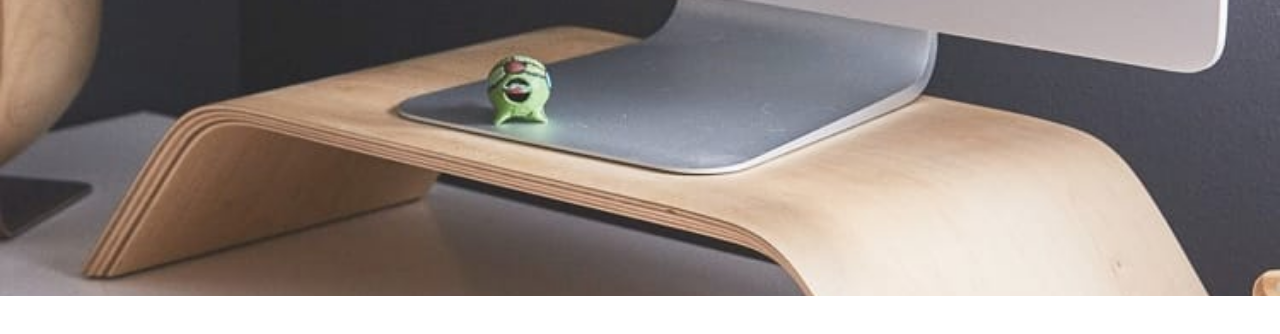
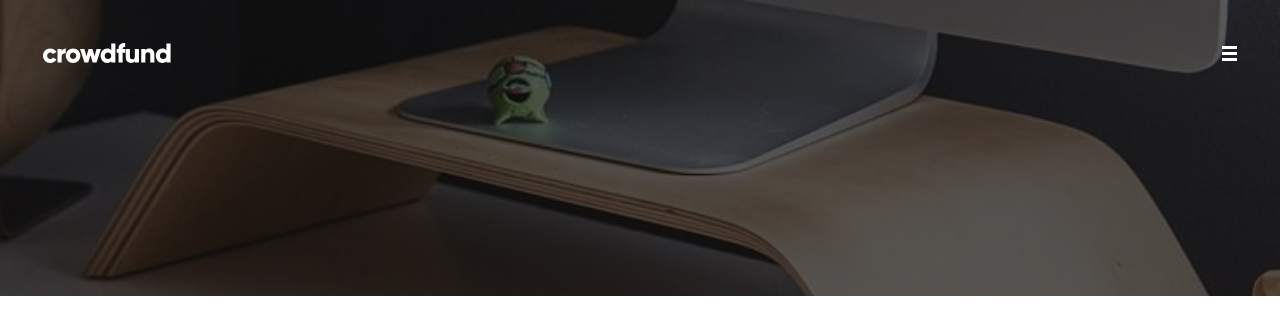
Before and after one commit to avatarfreak/front-end-mentor-crowdfunding, a Next.js app: page / in a window 1280 px wide. Shown: the top 334 px of the page. Built offline with nearby package versions, Linux system fonts and the light colour scheme.

Commit message:
Navbar and corresponding functionsadded

```diff
--- a/app/components/Elements/Header/BackgroundImage/index.tsx
+++ b/app/components/Elements/Header/BackgroundImage/index.tsx
@@ -6,6 +6,7 @@ const BackgroundImage = styled.div`
   background-size: cover;
   background-position: center;
   min-height: 37vh;
+  filter: brightness(35%);
 `;
 
 export default BackgroundImage;
--- /dev/null
+++ b/app/components/Elements/Header/Navbar/Brand/index.tsx
@@ -0,0 +1,10 @@
+import React from "react";
+import styled from "styled-components";
+
+export const ImageWrapper = styled.div`
+  cursor: pointer;
+`;
+
+export const Brand: React.FC<React.ReactNode> = ({ children }) => {
+  return <ImageWrapper>{children}</ImageWrapper>;
+};
--- /dev/null
+++ b/app/components/Elements/Header/Navbar/Nav/Menu.tsx
@@ -0,0 +1,47 @@
+import styled from "styled-components";
+export const CollapsibleMenu = styled.nav`
+  position: absolute;
+  top: 0;
+  left: 0;
+  right: 0;
+  filter: drop-shadow(0 0 2px gray);
+  margin-top: 4rem;
+`;
+
+export const MenuWrapper = styled.ul`
+  list-style: none;
+  background: #ffffff;
+  border-radius: 0.5rem;
+  opacity: 0;
+  visibility: hidden;
+  transform: translateY(-20%);
+  transition: all 0.8s ease;
+  &.active {
+    opacity: 1;
+    visibility: visible;
+    transform: translateY(0);
+  }
+`;
+
+export const Item = styled.li`
+  line-height: 2;
+  border-bottom: 1px solid #dddddd;
+  &:last-child {
+    border: none;
+  }
+
+  a {
+    display: block;
+    padding: 1.2rem 1.24rem;
+    color: var(--black);
+    font-weight: var(--medium);
+  }
+`;
+
+interface IProps {
+  active?: boolean;
+  children?: React.ReactNode;
+}
+export const Menu: React.FC<IProps> = ({ active, children }, ref) => {
+  return <MenuWrapper className={active && "active"}>{children}</MenuWrapper>;
+};
--- /dev/null
+++ b/app/components/Elements/Header/Navbar/index.tsx
@@ -0,0 +1,17 @@
+import React from "react";
+import styled from "styled-components";
+
+export const NavWrapper = styled.div`
+  position: absolute;
+  top: 0;
+  left: 0;
+  right: 0;
+  display: flex;
+  justify-content: space-between;
+  align-items: center;
+  margin: calc(1rem + 2.133vw);
+`;
+
+export const Navbar: React.FC<React.ReactNode> = ({ children }) => {
+  return <NavWrapper>{children}</NavWrapper>;
+};
--- a/app/components/Elements/Header/index.tsx
+++ b/app/components/Elements/Header/index.tsx
@@ -1,7 +1,9 @@
 import React from "react";
 import styled from "styled-components";
 
-export const Wrapper = styled.header``;
+export const Wrapper = styled.header`
+  position: relative;
+`;
 
 const Header: React.FC<React.ReactNode> = ({ children }) => {
   return <Wrapper>{children}</Wrapper>;
--- /dev/null
+++ b/app/components/Modules/Navbar/Brand/index.tsx
@@ -0,0 +1,17 @@
+import Link from "next/link";
+import Image from "next/image";
+import { Brand } from "@/Elements/Header/Navbar/Brand";
+
+const Logo: React.FC<React.ReactNode> = () => {
+  return (
+    <Brand>
+      <Link href="/">
+        <a>
+          <Image width="128" height="20" src="/images/logo.svg" />
+        </a>
+      </Link>
+    </Brand>
+  );
+};
+
+export default Logo;
--- /dev/null
+++ b/app/components/Modules/Navbar/Nav/Menu/index.tsx
@@ -0,0 +1,16 @@
+import { Item } from "@/Elements/Header/Navbar/Nav/Menu";
+import Link from "next/link";
+import { useState } from "react";
+import { MenuData } from "../data";
+
+export const PrimaryMenu: React.FC<{ link: string }> = ({ link }) => {
+  return (
+    <>
+      <Item>
+        <Link href="#">
+          <a>{link}</a>
+        </Link>
+      </Item>
+    </>
+  );
+};
--- /dev/null
+++ b/app/components/Modules/Navbar/Nav/MenuTrigger/index.tsx
@@ -0,0 +1,17 @@
+import { ImageWrapper } from "@/Elements/Header/Navbar/Brand";
+import Image from "next/image";
+import { IProps } from "./type";
+
+export const MenuTrigger: React.FC<IProps> = ({ active, setActive }) => {
+  return (
+    <>
+      <ImageWrapper onClick={() => setActive((prev) => !prev)}>
+        {active && active ? (
+          <Image width="15" height="15" src="/images/icon-close-menu.svg" />
+        ) : (
+          <Image width="15" height="15" src="/images/icon-hamburger.svg" />
+        )}
+      </ImageWrapper>
+    </>
+  );
+};
--- /dev/null
+++ b/app/components/Modules/Navbar/Nav/MenuTrigger/type.ts
@@ -0,0 +1,6 @@
+import { SetStateAction } from "react";
+
+export interface IProps {
+    active: boolean;
+    setActive: React.Dispatch<SetStateAction<boolean>>;
+}
--- /dev/null
+++ b/app/components/Modules/Navbar/Nav/data/index.ts
@@ -0,0 +1 @@
+export const MenuData: Array<string> = ["About", "Discover", "Get Started"];
--- /dev/null
+++ b/app/components/Modules/Navbar/Nav/index.tsx
@@ -0,0 +1,41 @@
+import { CollapsibleMenu, Menu } from "@/Elements/Header/Navbar/Nav/Menu";
+import React, { useState, useEffect, useRef, SyntheticEvent } from "react";
+import { MenuData } from "./data";
+import { PrimaryMenu } from "./Menu";
+import { MenuTrigger } from "./MenuTrigger";
+
+export const Nav: React.FC = () => {
+  const [active, setActive] = useState<boolean>(false);
+  const [links, _] = useState<string[]>(MenuData);
+
+  const navRef = useRef<HTMLElement>(null);
+
+  useEffect(() => {
+    const clickDetection = (e: MouseEvent) => {
+      const { current } = navRef;
+      if (current && !current.contains(e.target as Node)) {
+        setActive(!active);
+      }
+    };
+    if (active) {
+      window.addEventListener("click", clickDetection);
+    }
+    return () => {
+      window.removeEventListener("click", clickDetection);
+    };
+  }, [active]);
+
+  return (
+    <>
+      <MenuTrigger active={active} setActive={setActive} />
+
+      <CollapsibleMenu ref={navRef}>
+        <Menu active={active}>
+          {links.map((link: string, idx: number) => (
+            <PrimaryMenu key={idx} link={link} />
+          ))}
+        </Menu>
+      </CollapsibleMenu>
+    </>
+  );
+};
--- a/pages/index.tsx
+++ b/pages/index.tsx
@@ -1,11 +1,18 @@
 import Header from "@/Elements/Header";
 import BackgroundImage from "@/Elements/Header/BackgroundImage";
+import { Navbar } from "@/Elements/Header/Navbar";
+import Logo from "@/Modules/Navbar/Brand";
+import { Nav } from "@/Modules/Navbar/Nav";
 
 const Home: React.FC = () => {
   return (
     <>
       <Header>
         <BackgroundImage />
+        <Navbar>
+          <Logo />
+          <Nav />
+        </Navbar>
       </Header>
     </>
   );
```
